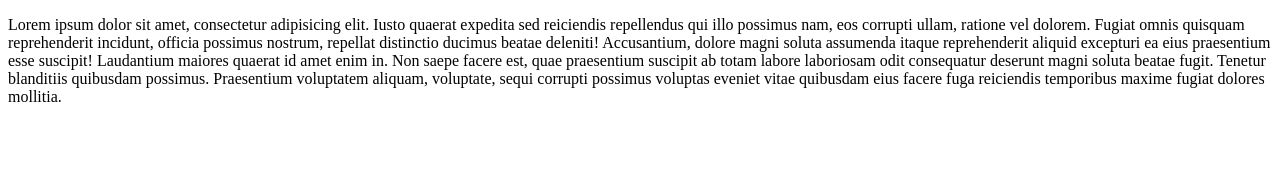
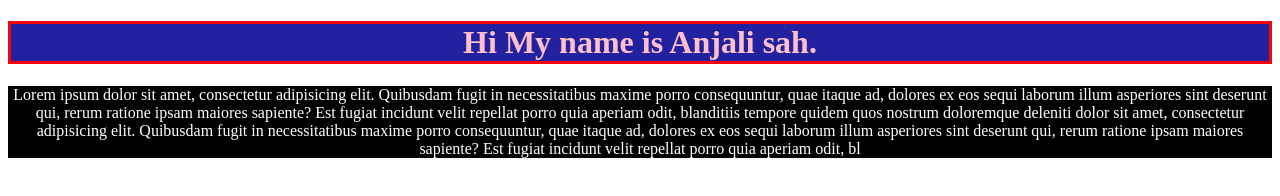
Before and after one commit to fluttry/as-htmlclass, a plain HTML site: page index.html in a window 1280 px wide. Drawn offline with Linux system fonts and the light colour scheme.

Commit message:
learn style

```diff
--- /dev/null
+++ b/css/style.css
@@ -0,0 +1,12 @@
+/* h1 heading */
+.heading {
+    color:pink;
+    background-color: rgb(34, 34, 160);
+    border:3px solid red;
+    text-align: center;
+}
+.text{
+    background-color: black;
+    color:white;
+    text-align: center;
+}
--- a/index.html
+++ b/index.html
@@ -5,9 +5,14 @@
     <meta http-equiv="X-UA-Compatible" content="IE=edge">
     <meta name="viewport" content="width=device-width, initial-scale=1.0">
     <title>Anjali sah</title>
+<link rel="stylesheet" href="css/style.css">
+
 </head>
 <body>
-  <p>Lorem ipsum dolor sit amet, consectetur adipisicing elit. Iusto quaerat expedita sed reiciendis repellendus qui illo possimus nam, eos corrupti ullam, ratione vel dolorem. Fugiat omnis quisquam reprehenderit incidunt, officia possimus nostrum, repellat distinctio ducimus beatae deleniti! Accusantium, dolore magni soluta assumenda itaque reprehenderit aliquid excepturi ea eius praesentium esse suscipit! Laudantium maiores quaerat id amet enim in. Non saepe facere est, quae praesentium suscipit ab totam labore laboriosam odit consequatur deserunt magni soluta beatae fugit. Tenetur blanditiis quibusdam possimus. Praesentium voluptatem aliquam, voluptate, sequi corrupti possimus voluptas eveniet vitae quibusdam eius facere fuga reiciendis temporibus maxime fugiat dolores mollitia.
+<h1 class="heading" >Hi My name is Anjali sah.</h1>
+
+  <p class="text">Lorem ipsum dolor sit amet, consectetur adipisicing elit. Quibusdam fugit in necessitatibus maxime porro consequuntur, quae itaque ad, dolores ex eos sequi laborum illum asperiores sint deserunt qui, rerum ratione ipsam maiores sapiente? Est fugiat incidunt velit repellat porro quia aperiam odit, blanditiis tempore quidem quos nostrum doloremque deleniti dolor sit amet, consectetur adipisicing elit. Quibusdam fugit in necessitatibus maxime porro consequuntur, quae itaque ad, dolores ex eos sequi laborum illum asperiores sint deserunt qui, rerum ratione ipsam maiores sapiente? Est fugiat incidunt velit repellat porro quia aperiam odit, bl
   </p>
+
 </body>
 </html>
```
